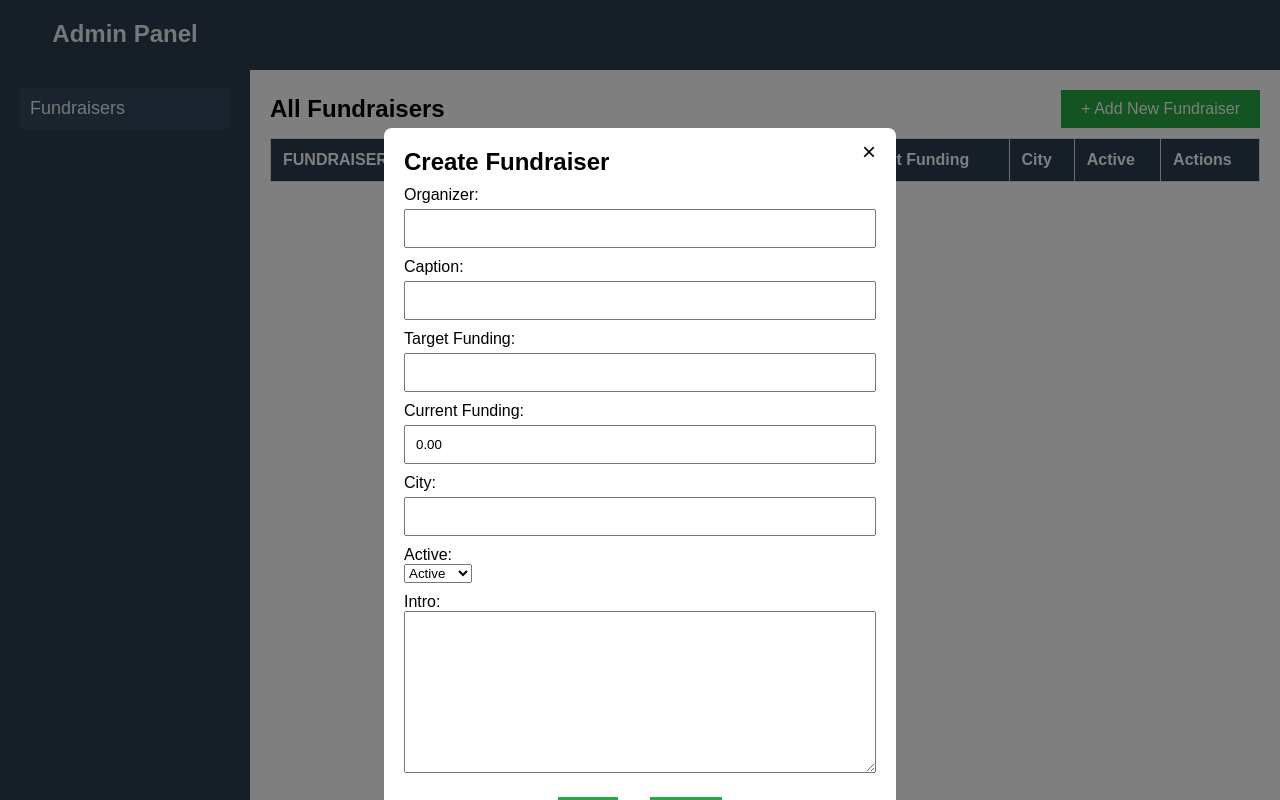
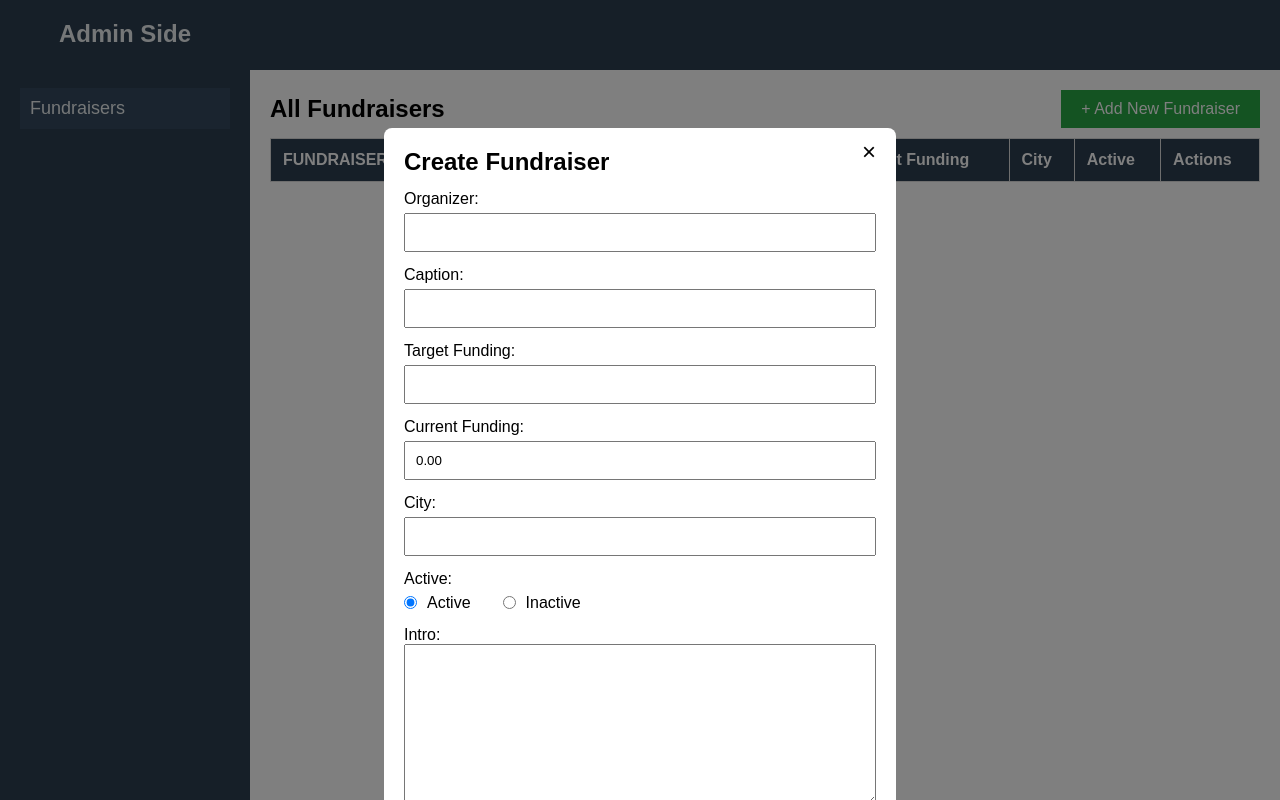
Before and after one commit to wdd011/webDev3, a plain HTML site: page A3-adminside/index.html in a window 1280 px wide. Both pictures are taken after a click on the button "+ Add New Fundraiser". Drawn offline with Linux system fonts and the light colour scheme; no server answers.

Commit message:
修改title与form表单样式

```diff
--- a/A3-adminside/index.html
+++ b/A3-adminside/index.html
@@ -3,14 +3,14 @@
   <link>
     <meta charset="UTF-8" />
     <meta name="viewport" content="width=device-width, initial-scale=1.0" />
-    <title>Document</title>
+    <title>Admin Side</title>
 	<link rel="stylesheet" href="./style/admin.css">
   </head>
   <body>
 	<div class="admin-container">
         <div class="sidebar">
             <div class="sidebar-logo">
-                <h2>Admin Panel</h2>
+                <h2>Admin Side</h2>
             </div>
             <ul>
                 <li><a href="#" class="active">Fundraisers</a></li>
@@ -36,8 +36,8 @@
                             <th>Actions</th>
                         </tr>
                     </thead>
+                    <!-- 筹款活动 list -->
                     <tbody id="table">
-                        <!-- Fundraisers will be dynamically added here -->
                     </tbody>
                 </table>
             </section>
@@ -72,10 +72,16 @@
                 </div>
                 <div>
                     <label for="active">Active:</label>
-                    <select id="active" name="active">
-                        <option value="1">Active</option>
-                        <option value="0">Inactive</option>
-                    </select>
+                    <div id="radio-group">
+                        <div>
+                            <input type="radio" name="active" value="1" checked>
+                            <label>Active</label>
+                        </div>
+                        <div>
+                            <input type="radio" name="active" value="0">
+                            <label>Inactive</label>
+                        </div>
+                    </div>
                 </div>
                 <div>
                     <label for="active">Intro:</label>
@@ -89,17 +95,6 @@
         </div>
     </div>
 
-    <!-- Confirm Deletion Modal -->
-    <!-- <div id="confirm-delete-modal" class="modal">
-        <div class="modal-content">
-            <span class="close-button">&times;</span>
-            <h2>Confirm Deletion</h2>
-            <p>Are you sure you want to delete this fundraiser?</p>
-            <button id="confirm-delete-button" class="action-button">Delete</button>
-            <button id="cancel-delete-button" class="cancel-button">Cancel</button>
-        </div>
-    </div> -->
-
     <script src="./js/index.js"></script>
   </body>
 </html>
--- a/A3-adminside/js/index.js
+++ b/A3-adminside/js/index.js
@@ -1,20 +1,17 @@
-const apiUrl = 'https://24275293.it.scu.edu.au' // 替换为实际 API URL
+const apiUrl = 'https://localhost:3002'
 
-// DOM Elements
 const table = document.getElementById('table')
 const createModal = document.getElementById('modal')
 const closeCreateButton = createModal.querySelector('.close-button')
 const openCreateModalButton = document.getElementById('open-create-modal')
 const confirmDeleteButton = document.getElementById('confirm-delete-button')
 const cancelDeleteButton = document.getElementById('cancel-delete-button')
-let currentFundraiserId = null // Store the ID of the fundraiser being edited or deleted
+let currentFundraiserId = null
 
-// Open Create Modal
 openCreateModalButton.addEventListener('click', () => {
   openModal('create')
 })
 
-// Close Create Modal
 closeCreateButton.addEventListener('click', closeModal)
 
 // 获取筹款活动
@@ -32,7 +29,7 @@ function getFundraisers() {
                     <td>${fundraiser.TARGET_FUNDING}</td>
                     <td>${fundraiser.CURRENT_FUNDING}</td>
                     <td>${fundraiser.CITY}</td>
-                    <td>${fundraiser.ACTIVE ? 'Yes' : 'No'}</td>
+                    <td>${fundraiser.ACTIVE ? 'Active' : 'Inactive'}</td>
                     <td>
                         <button class="action-button" onclick="openModal(${fundraiser.FUNDRAISER_ID})">Edit</button>
                         <button class="cancel-button" onclick="openDeleteModal(${fundraiser.FUNDRAISER_ID})">Delete</button>
--- a/A3-adminside/style/admin.css
+++ b/A3-adminside/style/admin.css
@@ -151,7 +151,7 @@ th {
 
 form label {
   display: block;
-  margin-top: 10px;
+  margin-top: 14px;
 }
 
 form input {
@@ -189,3 +189,19 @@ form button:hover {
   justify-content: center;
   gap: 32px;
 }
+#radio-group {
+  display: flex;
+  align-items: center;
+  gap: 32px;
+}
+#radio-group > div {
+  display: flex;
+  align-items: center;
+  gap: 10px;
+}
+#radio-group input {
+  width: auto;
+}
+#radio-group label {
+  margin-top: 6px;
+}
```
